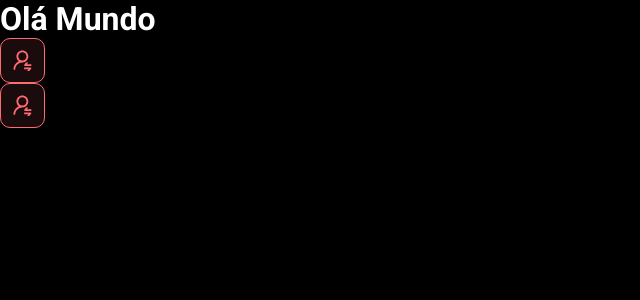
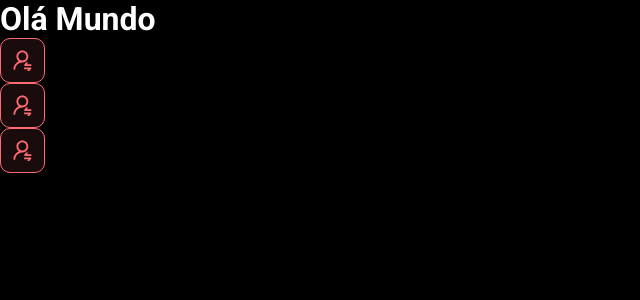
Before and after one commit to GilsonCoelho/ProjectDSMetas, a React (Vite) app in the folder frontend/: page / in a window 1280 px wide. Shown: the top 300 px of the page, without its empty margins (0-640 px from the left). Built offline with nearby package versions, Linux system fonts and the light colour scheme.

Commit message:
First component

```diff
--- a/frontend/src/App.tsx
+++ b/frontend/src/App.tsx
@@ -6,6 +6,7 @@ function App() {
       <h1>Olá Mundo</h1>
       <NotificationButton />
       <NotificationButton />
+      <NotificationButton />
       </>
     )
 }
```
